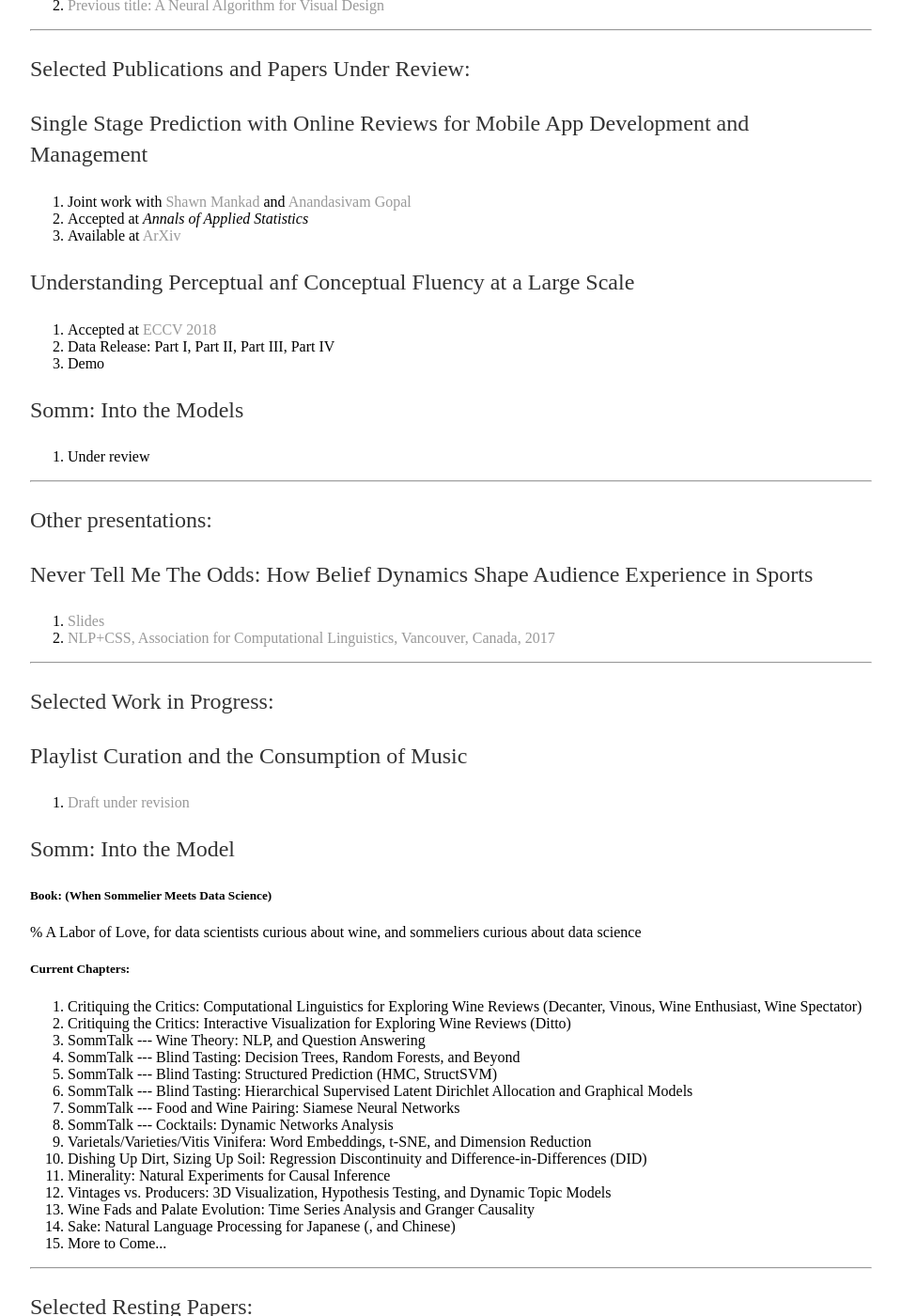
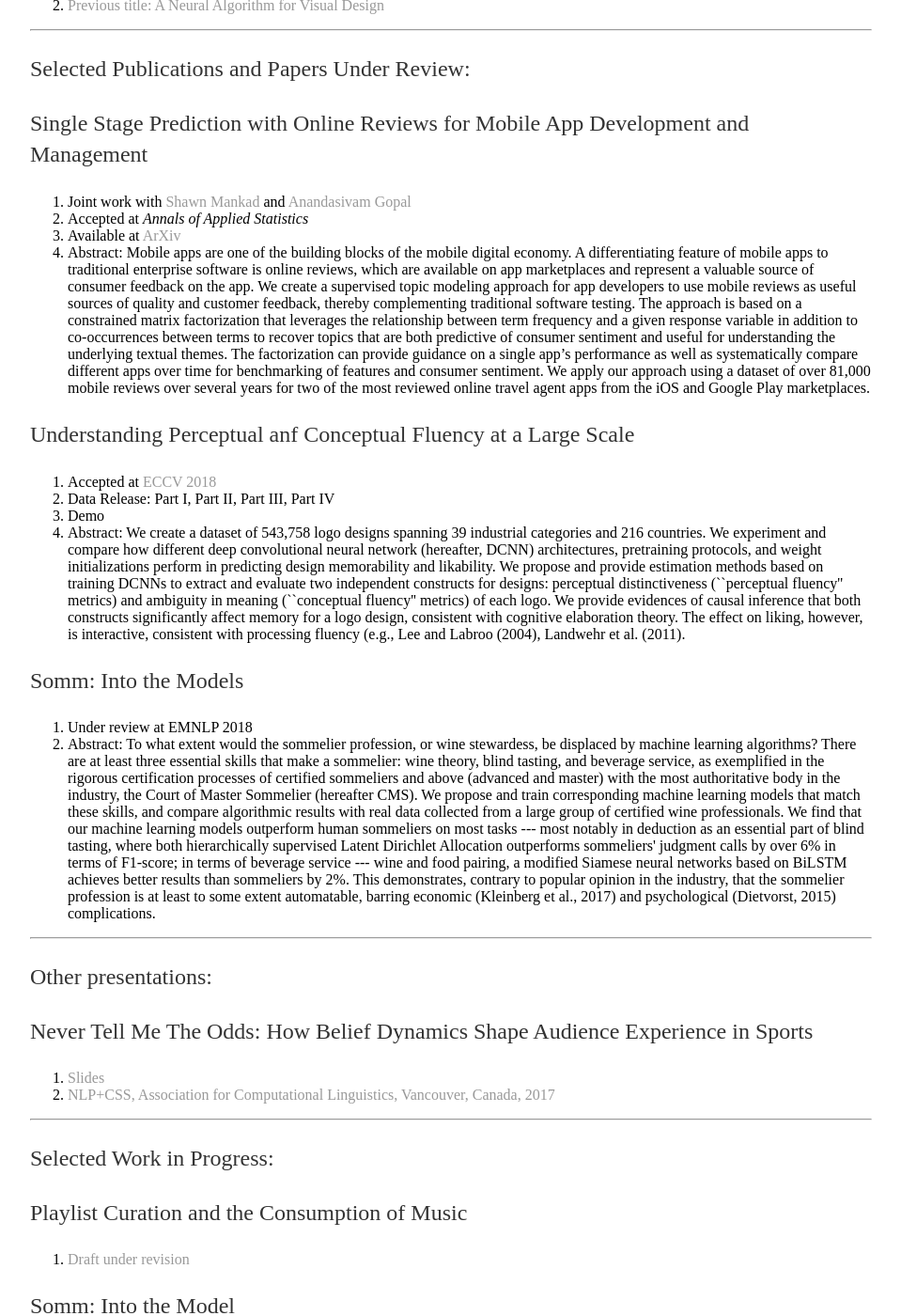
Before and after one commit to shenglih/shenglih.github.io, a Jekyll site: the page built from research/index.html, in a window 1280 px wide and 1400 px high, scrolled down 1060 px. Shown: the whole window at 94% size, without its empty margins (160-1119 px from the left). Built offline with Jekyll 4.4.1, drawn with Linux system fonts in a browser that asks for light colours.

Commit message:
Update index.html

```diff
--- a/research/index.html
+++ b/research/index.html
@@ -72,6 +72,21 @@
     <li> Joint work with <a href="http://mankad-research.hosting.cornell.edu">Shawn Mankad</a> and <a href="http://scholar.rhsmith.umd.edu/anandgopal/home?destination=home">Anandasivam Gopal</a></li>
     <li> Accepted at <em> Annals of Applied Statistics </em></li>
 <li> Available at <a href="https://arxiv.org/"> ArXiv </a></li>
+	  <li> Abstract: Mobile apps are one of the building blocks of the mobile digital economy. A
+differentiating feature of mobile apps to traditional enterprise software is online
+reviews, which are available on app marketplaces and represent a valuable source
+of consumer feedback on the app. We create a supervised topic modeling approach
+for app developers to use mobile reviews as useful sources of quality and customer
+feedback, thereby complementing traditional software testing. The approach is
+based on a constrained matrix factorization that leverages the relationship between
+term frequency and a given response variable in addition to co-occurrences between
+terms to recover topics that are both predictive of consumer sentiment and useful
+for understanding the underlying textual themes. The factorization can provide
+guidance on a single app’s performance as well as systematically compare different
+apps over time for benchmarking of features and consumer sentiment. We apply
+our approach using a dataset of over 81,000 mobile reviews over several years for
+two of the most reviewed online travel agent apps from the iOS and Google Play
+marketplaces.</li>
 	</ol>
 
 <p> Understanding Perceptual anf Conceptual Fluency at a Large Scale </p>
@@ -79,10 +94,15 @@
 	<li> Accepted at <a href="https://eccv2018.org/">ECCV 2018</a> </li>
 	<li> Data Release: Part I, Part II, Part III, Part IV </li>
 	<li> Demo </li>
+	<li> Abstract: We create a dataset of 543,758 logo designs spanning 39 industrial categories and 216 countries. We experiment and compare how different deep convolutional neural network (hereafter, DCNN) architectures, pretraining protocols,
+and weight initializations perform in predicting design memorability and likability. We propose and provide estimation methods based on training DCNNs to extract and evaluate two independent constructs for designs: perceptual distinctiveness (``perceptual fluency'' metrics) and ambiguity in meaning (``conceptual fluency'' metrics) of each logo. We provide evidences of causal inference that both constructs significantly affect memory for a logo design, consistent with cognitive elaboration theory. The effect on liking, however, is interactive, consistent with processing fluency (e.g., Lee and Labroo (2004), Landwehr et al. (2011). </li>
 </ol>
 <p>Somm: Into the Models
 	<ol>
-		<li>Under review </li>
+		<li>Under review at EMNLP 2018</li>
+		<li> Abstract: To what extent would the sommelier profession, or wine stewardess, be displaced by machine learning algorithms? There are at least three essential skills that make a sommelier: wine theory, blind tasting, and beverage service, as exemplified in the rigorous certification processes of certified sommeliers and above (advanced and master) with the most authoritative body in the industry, the Court of Master Sommelier (hereafter CMS).
+
+We propose and train corresponding machine learning models that match these skills, and compare algorithmic results with real data collected from a large group of certified wine professionals. We find that our machine learning models outperform human sommeliers on most tasks --- most notably in deduction as an essential part of blind tasting, where both hierarchically supervised Latent Dirichlet Allocation outperforms sommeliers' judgment calls by over 6% in terms of F1-score; in terms of beverage service --- wine and food pairing, a modified Siamese neural networks based on BiLSTM achieves better results than sommeliers by 2%. This demonstrates, contrary to popular opinion in the industry, that the sommelier profession is at least to some extent automatable, barring economic (Kleinberg et al., 2017) and psychological (Dietvorst, 2015) complications.</li>
 </ol>
   <hr>
 
```
